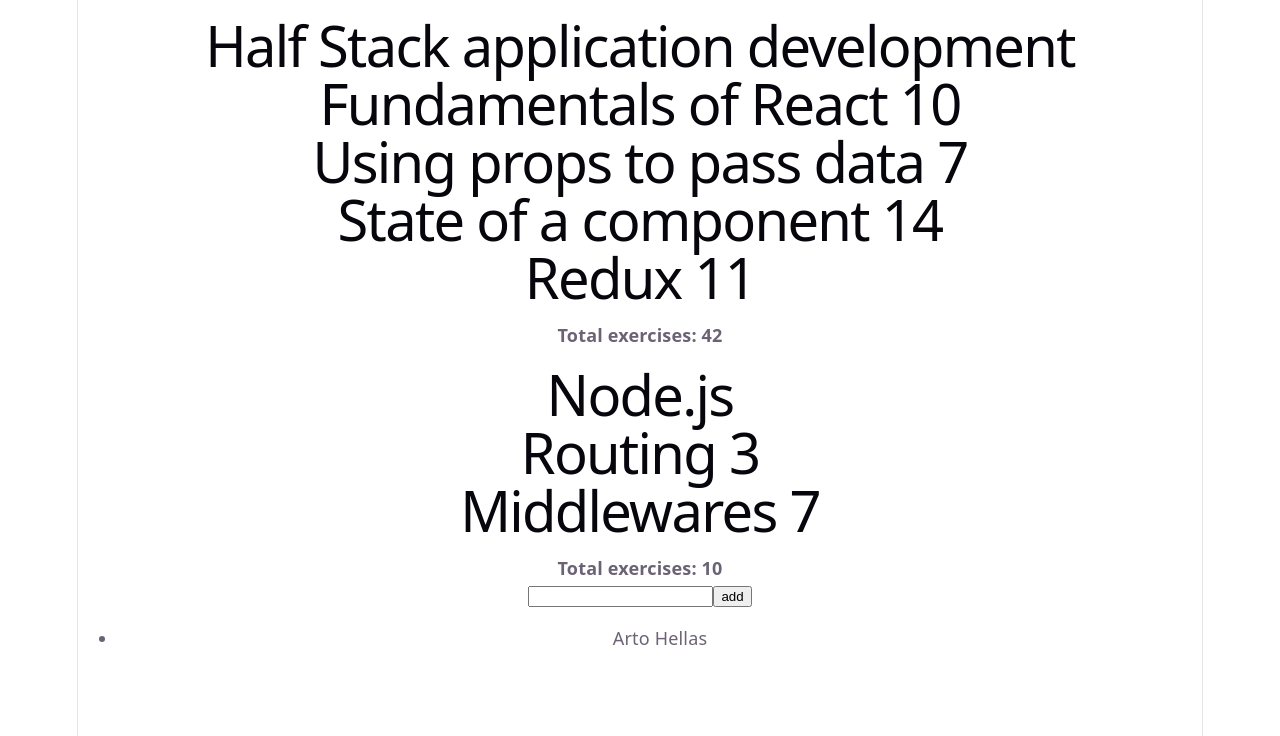
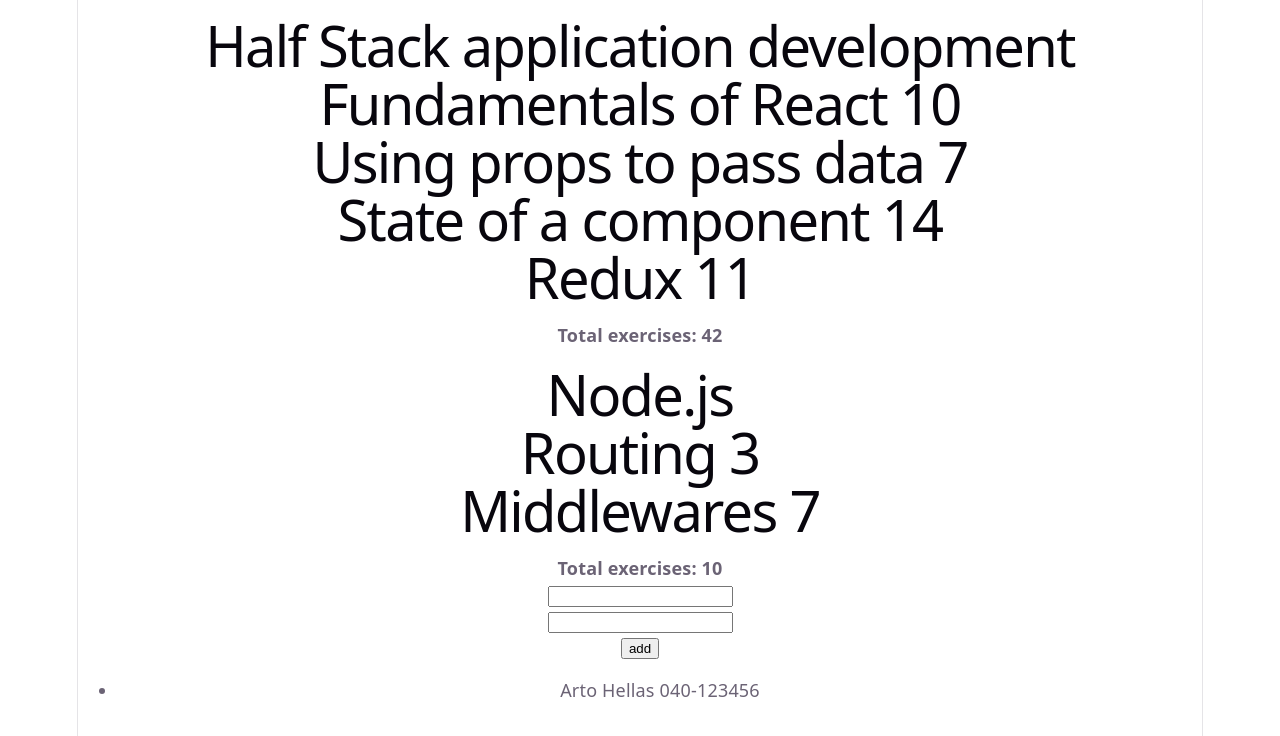
Before and after one commit to G1thub001/Helsinki-fullstack-open, a React (Vite) app in the folder Helsinki-fullstack-open/part2/courseinfo/: page / in a window 1280 px wide. Shown: the top 736 px of the page. Built offline with nearby package versions, Linux system fonts and the light colour scheme.

Commit message:
Complete Part 2 exercise 2.8

```diff
--- a/Helsinki-fullstack-open/part2/courseinfo/src/App.tsx
+++ b/Helsinki-fullstack-open/part2/courseinfo/src/App.tsx
@@ -4,11 +4,15 @@ import Course from './Course'
 
 function App() {
 
-const [persons, setPersons] = useState([{name: 'Arto Hellas'}])
+const [persons, setPersons] = useState([{name: 'Arto Hellas', number: '040-123456'}])
 
 const [newName, setNewName] = useState('')
+const [newNumber, setNewNumber] = useState('')
+
 const addPerson = (event: React.FormEvent<HTMLFormElement>) => {
   event.preventDefault()
+
+
 
     const alreadyExists= persons.some(
     person => person.name === newName
@@ -20,10 +24,16 @@ const addPerson = (event: React.FormEvent<HTMLFormElement>) => {
   }
   const newPerson = {
     name: newName,
+    number: newNumber,
   }
 
   setPersons(persons.concat(newPerson))
   setNewName('')
+  setNewNumber('')
+}
+
+const handleNumberChange = (event: React.ChangeEvent<HTMLInputElement> ) => {
+  setNewNumber(event.target.value)
 }
 const handleNameChange = (event: React.ChangeEvent<HTMLInputElement>) => {
   setNewName(event.target.value)
@@ -82,17 +92,24 @@ const handleNameChange = (event: React.ChangeEvent<HTMLInputElement>) => {
   }
 
   <form onSubmit={addPerson}>
+    <div>
     <input value={newName} onChange={handleNameChange} />
+    </div>
+    <div>
+      <input value = {newNumber} onChange={handleNumberChange} />
+    </div>
     <button type="submit">add</button>
   </form>
 
   <ul>
     {persons.map((person) => (
-      <li key={person.name}>{person.name}</li>
+      <li key={person.name}>
+        {person.name} {person.number}</li>
+
     ))}
   </ul>
 
-    </div>
+   </div>
   )
 }
 
```
